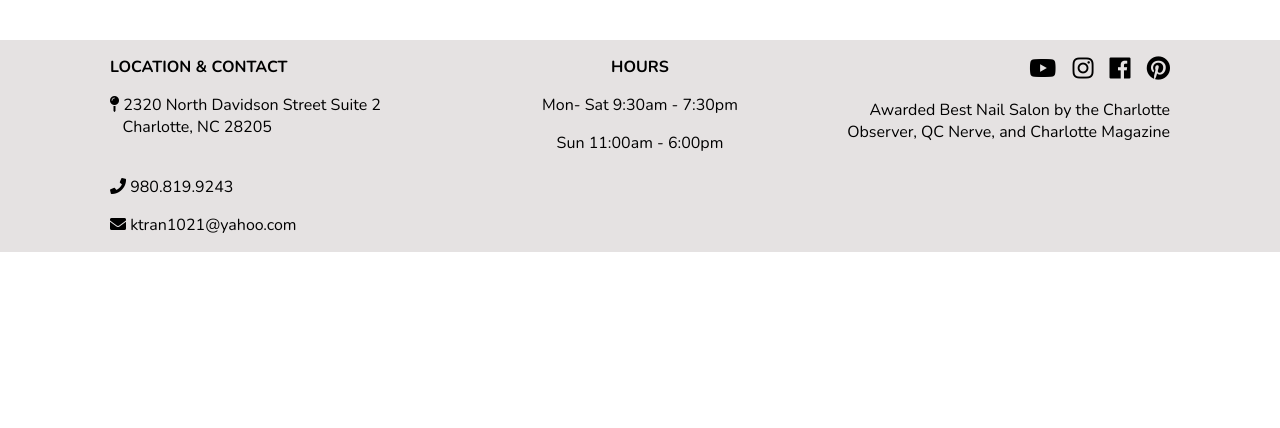
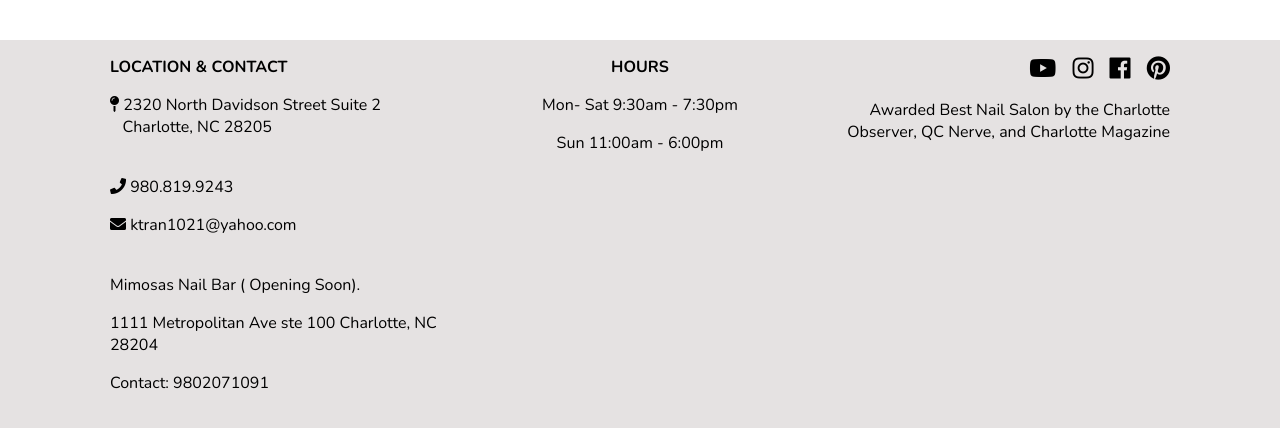
Before and after one commit to mimosasnailbar/mimosas, a Jekyll site: the page built from index.md, in a window 1280 px wide and 900 px high, scrolled down 1169 px, cut to the strip 452-880 px from the top of the window. Built offline with Jekyll 4.4.1, drawn with Linux system fonts in a browser that asks for light colours; nearby versions of some CDN libraries; before the commit the page ends 1873 px from its top, so only the background shows below that.

Commit message:
Updated 1 file via CloudCannon.

```diff
--- a/_layouts/default.html
+++ b/_layouts/default.html
@@ -53,7 +53,10 @@
 						<i class="fas fa-phone"></i>&nbsp;980.819.9243<br />
 					</a>
 					<p class="editable">
-						<i class="fas fa-envelope"></i> ktran1021@yahoo.com<br />
+						<i class="fas fa-envelope"></i> ktran1021@yahoo.com<br /><br />
+						<p>Mimosas Nail Bar ( Opening Soon).</p>
+						<p>1111 Metropolitan Ave ste 100 Charlotte, NC 28204</p>
+						<p>Contact: 9802071091</p><br />
 					</p>
 				</div>
 				<div class="footer__hours">
```
